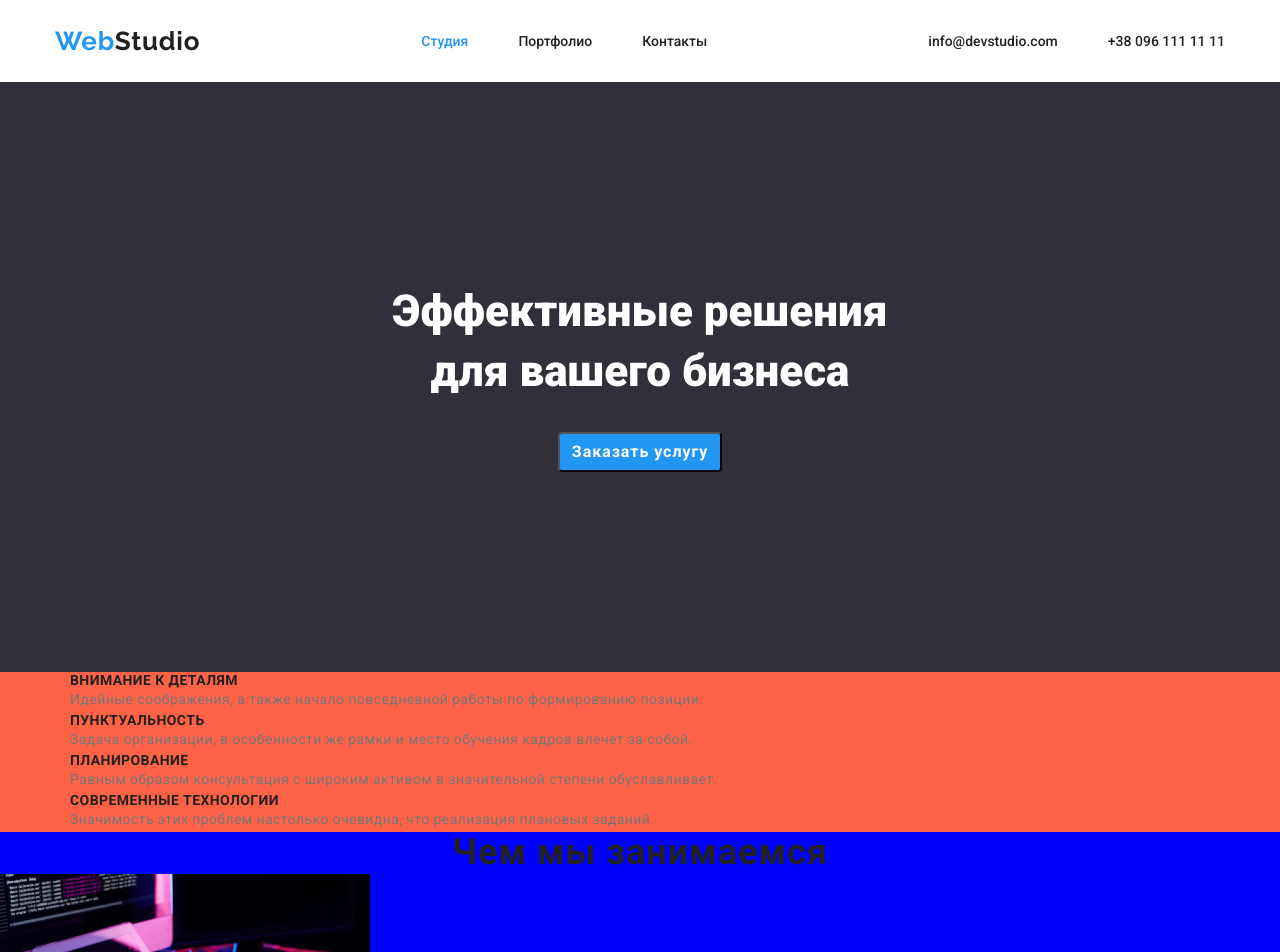
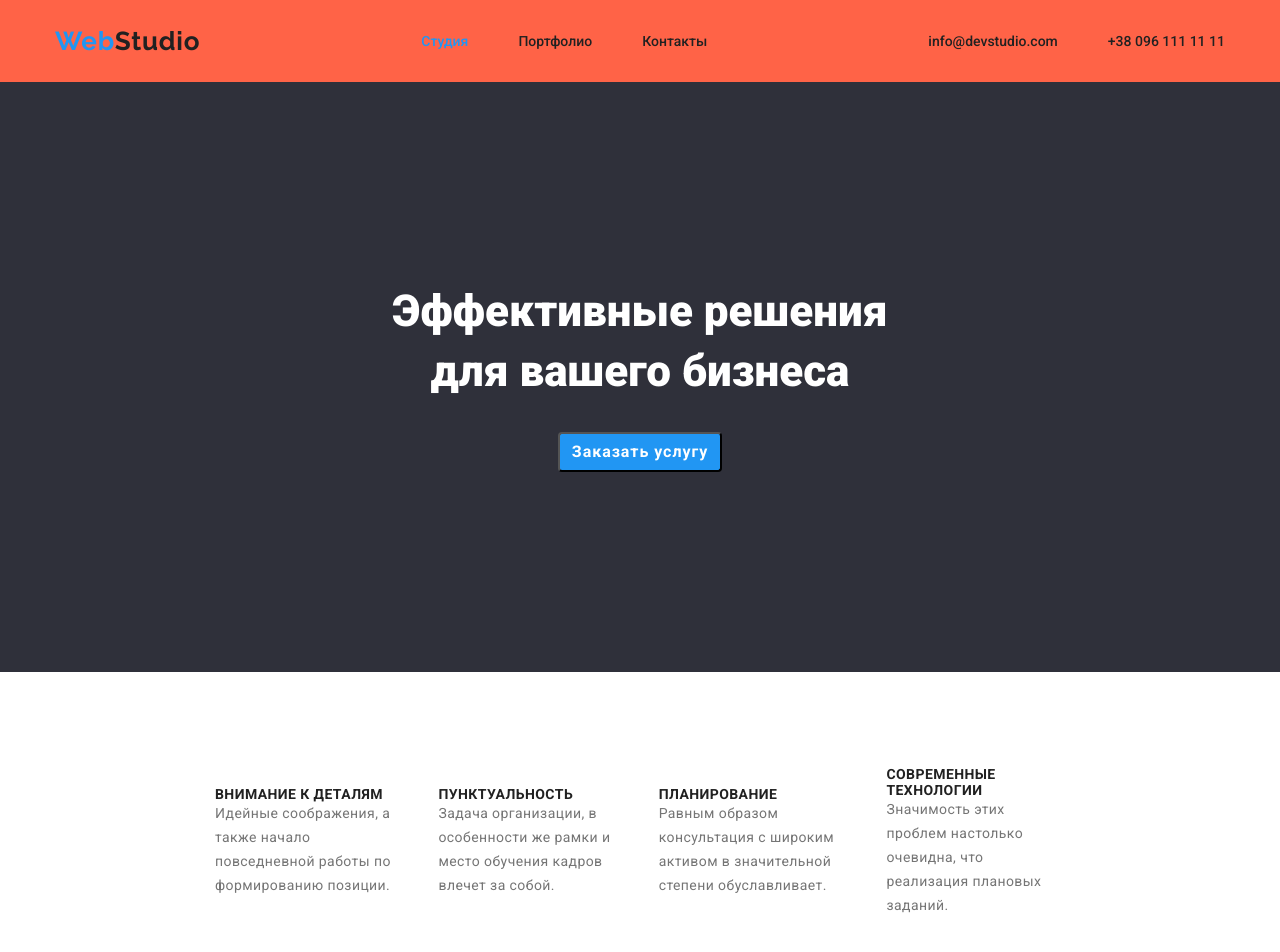
Before and after one commit to koval-andrey/goit-markup-hw-06, a plain HTML site: page index.html in a window 1280 px wide. Shown: the top 952 px of the page. Drawn offline with nearby package versions, Linux system fonts and the light colour scheme.

Commit message:
hw-03 20.09
c advantage

```diff
--- a/css/style.css
+++ b/css/style.css
@@ -5,6 +5,7 @@ html {box-sizing: border-box;}
         {
             margin: 0;
             padding: 0;
+
         }
 :root {
     --primary-text-color: #757575;
@@ -15,6 +16,7 @@ html {box-sizing: border-box;}
     {
     font-family: "Roboto", sans-serif;
     font-style: normal;
+    max-width: 1600px;
     }
     /*убираю точки в списках*/
     ul
@@ -23,9 +25,10 @@ html {box-sizing: border-box;}
 
    .container
    {width: 1200px;
-    padding: 0 15px;
+    padding-right: 15px;
+    padding-left: 15px;
     margin: 0 auto;}
-    }
+
     .header
     {background-color: tomato;}
     .header .container
@@ -76,7 +79,7 @@ html {box-sizing: border-box;}
     .header-link.current
                 {
                 color: var(--accent-color);
-                header-link-address
+
                 }
                 .address
                 {
@@ -169,8 +172,32 @@ html {box-sizing: border-box;}
                     color: var(--accent-color);
                 }
                 /*преимущества*/
-                .advantage
-                {background-color: tomato}
+
+                    .advantage
+                    {
+                        display: flex;
+                        align-items: center;
+                        justify-content: space-around;
+                        padding-left: 215px;
+                        padding-right: 215px;
+                        padding-top: 94px;
+                        padding-bottom: 94px;
+                    }
+
+            .advantage .advantage-list
+                {
+                    display: flex;
+                    align-items: center;
+                    justify-content: space-between;
+                }
+                .advantage-item
+                {
+                max-width: 270px;
+                }
+                .advantage-item:not(:last-child)
+                {
+                margin-right: 30px;}
+
     .advantage-title
                 {
                 font-weight: bold;
--- a/index.html
+++ b/index.html
@@ -45,39 +45,38 @@
                 </div>
             </section>
     <section class="advantage">
-        <div class="container">
+
         <h2 hidden>Преимущества</h2>
-        <ul>
-            <div class="container">
-            <li>
+        <ul class="advantage-list">
+            <li class="advantage-item">
                 <h3 class="advantage-title">Внимание к деталям</h3>
                 <p class="advantage-text">Идейные соображения, а также начало повседневной работы по формированию позиции.</p>
             </li>
-            <li>
+            <li class="advantage-item">
                 <h3 class="advantage-title">Пунктуальность</h3>
                 <p class="advantage-text">Задача организации, в особенности же рамки и место обучения кадров влечет за собой.</p>
             </li>
-            <li>
+            <li class="advantage-item">
                 <h3 class="advantage-title">Планирование</h3>
                 <p class="advantage-text">Равным образом консультация с широким активом в значительной степени обуславливает.</p>
             </li>
-            <li>
+            <li class="advantage-item">
                 <h3 class="advantage-title">Современные технологии</h3>
                 <p class="advantage-text">Значимость этих проблем настолько очевидна, что реализация плановых заданий.</p>
             </li>
-            </div>
         </ul>
+
     </section>
     <section class="function">
         <h2 class="function-title">Чем мы занимаемся</h2>
-        <ul>
-            <li>
+        <ul class="function-list">
+            <li class="function-item">
                 <img class="function-img" src="./img/What-are-we-doing/img1.jpg" alt="набор текста" width="370" height="294" >
             </li>
-            <li>
+            <li class="function-item">
                 <img class="function-img" src="./img/What-are-we-doing/img2.jpg" alt="смартфон и лептоп" width="370" height="294">
             </li>
-            <li>
+            <li class="function-item">
                 <img class="function-img" src="./img/What-are-we-doing/img3.jpg" alt="планшет" width="370" height="294">
             </li>
         </ul>
@@ -87,23 +86,23 @@
     <section class="staff">
         <div class="container">
         <h2 class="staff-title">Наша команда</h2>
-        <ul>
-            <li>
+        <ul class="staff-list">
+            <li class="staff-item">
                 <img class="staff-img" src="./img/our-team/demyanenko.jpg" alt="фото Демьяненко" width="270" height="260">
                 <p class="staff-name">Игорь Демьяненко</p>
                 <p class="staff-position" lang="en">Product Designer</p>
             </li>
-            <li>
+            <li class="staff-item">
                 <img class="staff-img" src="./img/our-team/repina.jpg" alt="фото Репиной" width="270" height="260">
                 <p class="staff-name">Ольга Репина</p>
                 <p class="staff-position" lang="en">Frontend Developer</p>
             </li>
-            <li>
+            <li class="staff-item">
                 <img class="staff-img" src="./img/our-team/tarasoff.jpg" alt="фото Тарасова" width="270" height="260">
                 <p class="staff-name">Николай Тарасов</p>
                 <p class="staff-position" lang="en">Marketing</p>
             </li>
-            <li>
+            <li class="staff-item">
                 <img class="staff-img" src="./img/our-team/yarmakoff.jpg" alt="фото Ермакова" width="270" height="260">
                 <p class="staff-name">Михаил Ермаков</p>
                 <p class="staff-position" lang="en">UI Designer</p>
```
